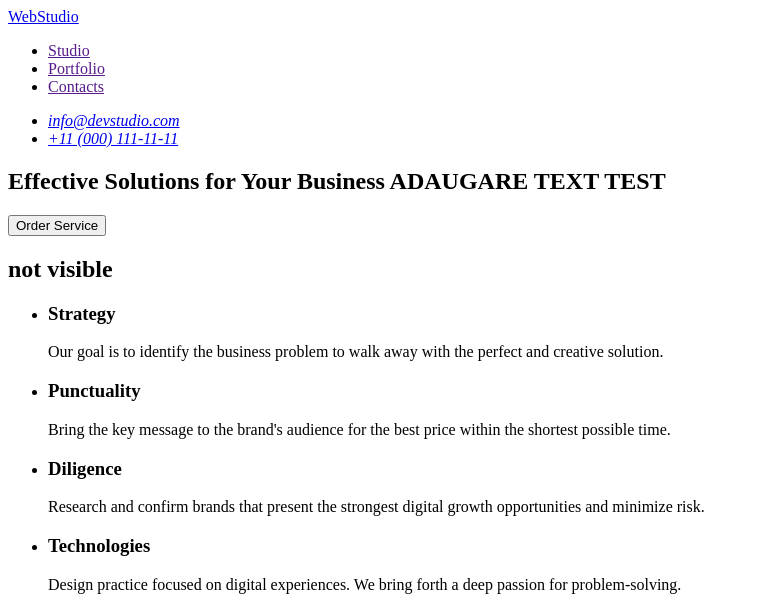
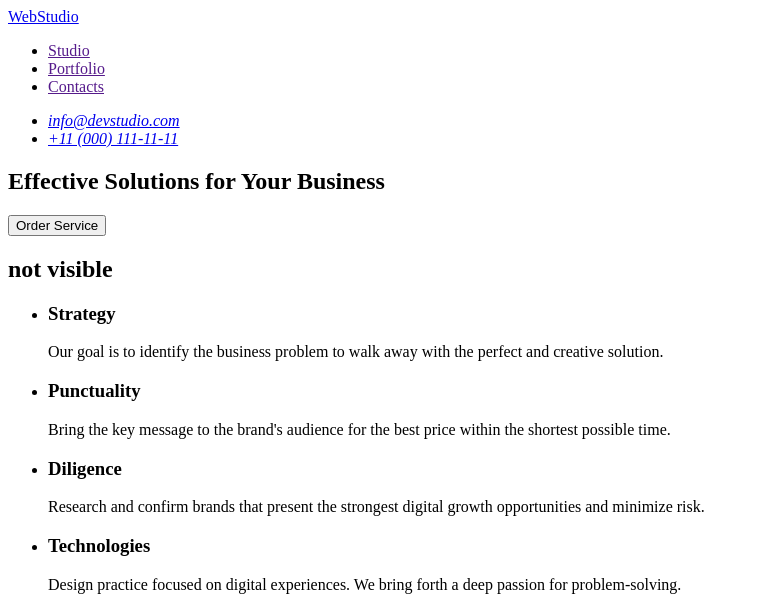
Before and after one commit to suciu31DNS/goit-homework-01, a plain HTML site: page index.html in a window 1280 px wide. Shown: the top 611 px of the page, without its empty margins (0-759 px from the left). Drawn offline with Linux system fonts and the light colour scheme.

Commit message:
Update index.html

```diff
--- a/index.html
+++ b/index.html
@@ -28,7 +28,7 @@
     <main>
       <!--Title section-->
       <section>
-        <h1>Effective Solutions for Your Business ADAUGARE TEXT TEST</h1>
+        <h1>Effective Solutions for Your Business</h1>
         <button type="button">Order Service</button>
       </section>
       <!--Description section-->
```
